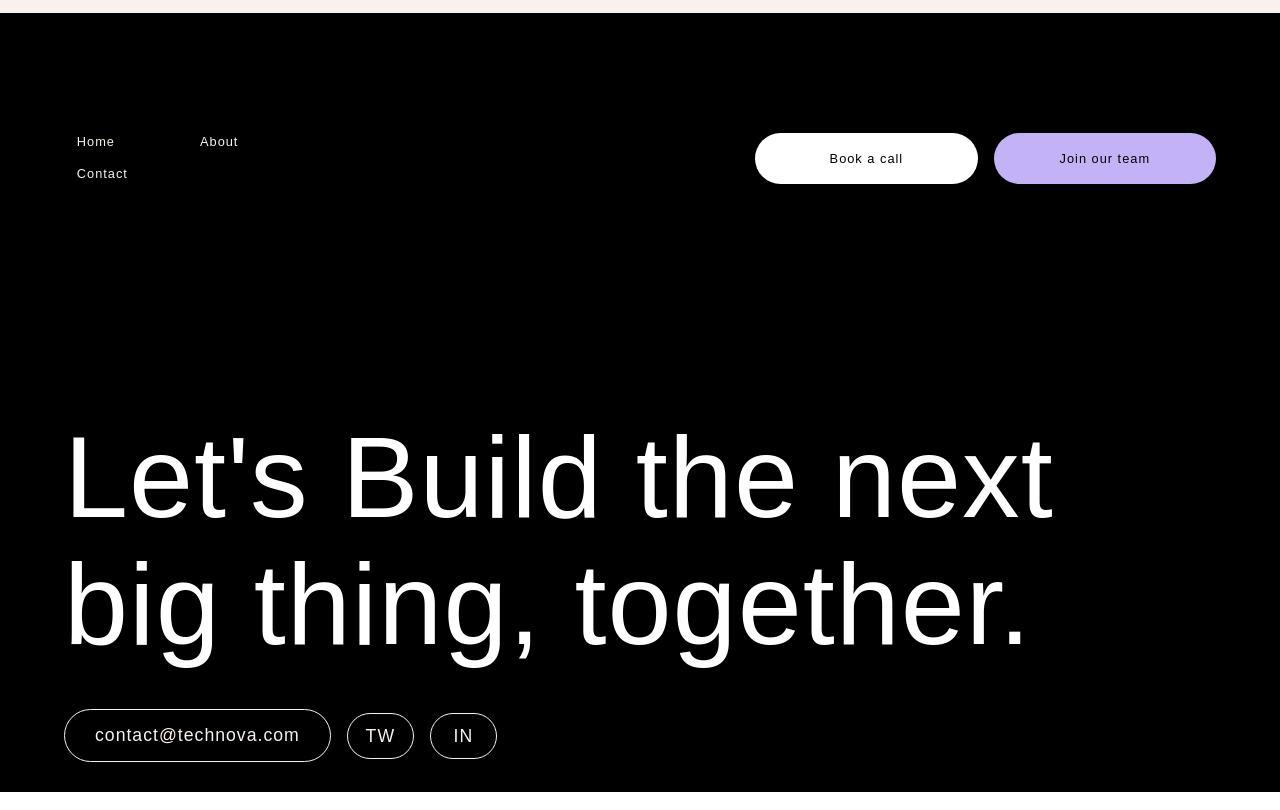
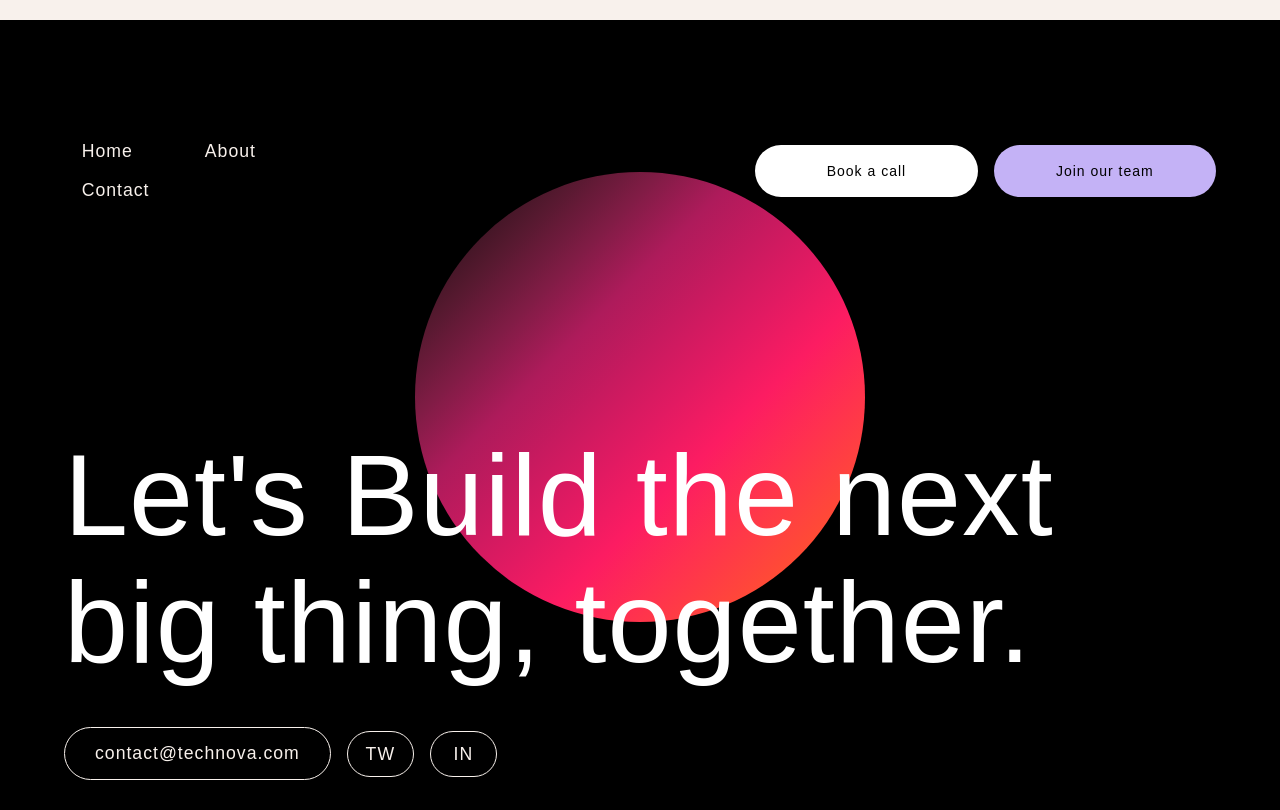
Before and after one commit to tahsinAmin/tech-nova, a Next.js app: page /contact in a window 1280 px wide. Shown: the part 920-1730 px from the top of the page. Built offline with nearby package versions, Linux system fonts and the light colour scheme.

Commit message:
style: Footer UI adjustment

```diff
--- a/app/about/page.tsx
+++ b/app/about/page.tsx
@@ -1,3 +1,4 @@
+import { Mission } from "../components/Mission";
 import Story from "../components/Story";
 import Team from "../components/Team";
 
@@ -11,8 +12,9 @@ export default function About() {
           <h1>On a mission to improve people's lives by untangling the web world.</h1>
         </div>
       </div>
+      <Mission />
       <Team />
-
+      <Story />
     </>
   );
 }
--- a/app/components/Footer.tsx
+++ b/app/components/Footer.tsx
@@ -15,8 +15,8 @@ const Footer = () => {
               <Link href="/contact" className="footer-link">Contact</Link>
             </div>
             <div className="wrapper-footer-ctas md:w-3/5 lg:w-2/5">
-              <button className="rounded-4xl bg-white text-black p-4">Book a call</button>
-              <button className="rounded-4xl bg-[#c4b2f6] text-black p-4">Join our team</button>
+              <button className="text-sm rounded-4xl bg-white text-black p-4">Book a call</button>
+              <button className="text-sm rounded-4xl bg-[#c4b2f6] text-black p-4">Join our team</button>
             </div>
           </div>
           <h1 className="wrapper wrapper-footer-middle text-white">
--- a/app/components/Header.tsx
+++ b/app/components/Header.tsx
@@ -60,7 +60,7 @@ const Header = () => {
         <>
             <div className={`navbar fixed w-full ${pathname.replace(/\//g, '')} transition-transform duration-300 z-50  ${atTop ? 'at-top bg-transparent' : showMenu ? '' : 'bg-white shadow-md'} ${isVisible ? 'translate-y-0' : '-translate-y-full mt-0'}`}>
                 <nav className={`flex justify-between items-center rounded-xl`}>
-                    <Link href="/" className='pl-[18px]' onClick={() => setShowMenu(false)}><Image src="/logo-red-big-1.svg" alt="Logo" width={200} height={200} /></Link>
+                    <Link href="/" className='pl-[18px]' onClick={() => setShowMenu(false)}><Image src="/logo-red-big-1.svg" alt="Logo" width={200} height={30} /></Link>
                     <div className='flex-1 flex gap-5 justify-end'>
                         <div className='navlinks hidden lg:flex'>
                             <Link href="/" className={`navlink-text-2 ${isActive('/') ? 'border-b-2 border-red-500' : ''}`}>Home</Link>
--- /dev/null
+++ b/app/components/Mission.tsx
@@ -0,0 +1,39 @@
+export const Mission = () => {
+    const data = {
+        'info': [
+            {
+                'id': 1,
+                'title': 'Our Vision',
+                'description': 'We create opportunities for people in south east Melbourne to live their healthiest lives.'
+            },
+            {
+                'id': 2,
+                'title': 'Our Purpose',
+                'description': 'We foster and support a more equitable, person-centred and seamless health system to positively impact the health outcomes for south east Melbourne communities.'
+            },
+            {
+                'id': 3,
+                'title': 'Our Values',
+                'description': 'Our values are at the heart of our work. They shape what we do and how we do it. Our values are: Community, Collaboration, Accountability, Respect, Excellence and Solution focused.'
+            }
+        ]
+    }
+    return (
+        <div className="mission pt-[12vh] container">
+            <div className="flex flex-col sm:flex-row justify-center items-center gap-6">
+                <div className="block sm:flex-1 border-2 border-black rounded-xl h-44 sm:h-86 p-3 sm:p-6">
+                    <h3 className="pb-2">{data.info[0].title}</h3>
+                    <p>{data.info[0].description}</p>
+                </div>
+                <div className="block sm:flex-1 border-2 border-black rounded-xl h-44 sm:h-96 p-3 sm:p-6">
+                    <h3 className="pb-2">{data.info[1].title}</h3>
+                    <p>{data.info[1].description}</p>
+                </div>
+                <div className="block sm:flex-1 border-2 border-black rounded-xl h-44 sm:h-86 p-3 sm:p-6">
+                    <h3 className="pb-2">{data.info[2].title}</h3>
+                    <p>{data.info[2].description}</p>
+                </div>
+            </div>
+        </div>
+    )
+}
--- a/app/globals.css
+++ b/app/globals.css
@@ -234,7 +234,7 @@ h1.wrapper-footer-middle {
 
 
 .red {
-  background-color: var(--red);
+  background-image: linear-gradient(to right bottom, #000000, #2d121b, #55192f, #801c45, #ae1b5b, #c81a5f, #e21a62, #fc1c62, #ff3050, #ff443d, #ff5727, #ff6a00);
 }
 
 .circle-big.red {
@@ -427,6 +427,28 @@ h1 {
   margin-bottom: 10px;
 }
 
+.footer-link,
+.small-text {
+
+  font-size: 16px;
+}
+
+@media screen and (min-width: 768px) {
+
+  .footer-link,
+  .small-text {
+    font-size: 13px;
+  }
+}
+
+@media screen and (min-width: 1024px) {
+
+  .footer-link,
+  .small-text {
+    font-size: 1.38em;
+  }
+}
+
 /* Team */
 
 .services,
@@ -516,6 +538,12 @@ h4 {
   background-color: var(--smoked-white);
 }
 
+
+/* ============================================== */
+/* =================== Mission =================== */
+.mission .block {
+  font-size: 15px;
+}
 
 /* ============================================== */
 /* =================== Contact =================== */
```
